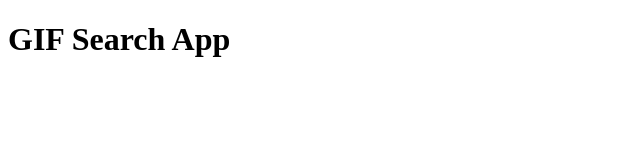
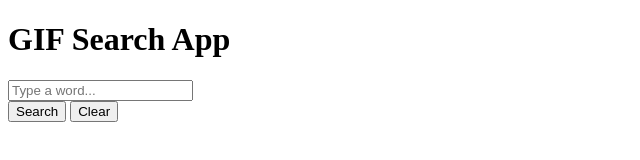
Before and after one commit to AbhiRami007/MDEV-1004-Mobile-APIs-and-Frameworks, a plain HTML site: page lab1-MyGifSearch/index.html in a window 1280 px wide. Shown: the whole page, without its empty margins (0-640 px from the left). Drawn offline with Linux system fonts and the light colour scheme.

Commit message:
adding clear button for clear screen

```diff
--- a/lab1-MyGifSearch/index.html
+++ b/lab1-MyGifSearch/index.html
@@ -8,6 +8,16 @@
   </head>
   <body>
     <h1>GIF Search App</h1>
+    <input
+      type="text"
+      id="searchInput"
+      onchange="clearAllGifs()"
+      placeholder="Type a word..."
+    />
+    <div id="buttonContainer">
+      <button id="searchButton" onclick="getGif()">Search</button>
+      <button id="clearButton" onclick="clearAllGifs()">Clear</button>
+    </div>
     <div id="gifContainer"></div>
     <div id="errorContainer"></div>
     <script src="script.js"></script>
```
